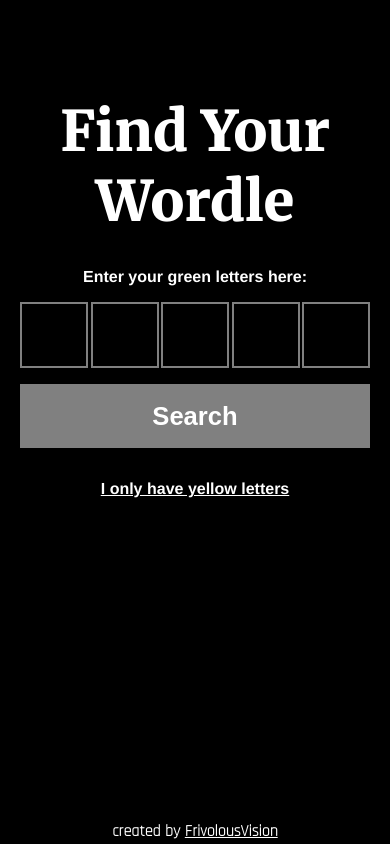
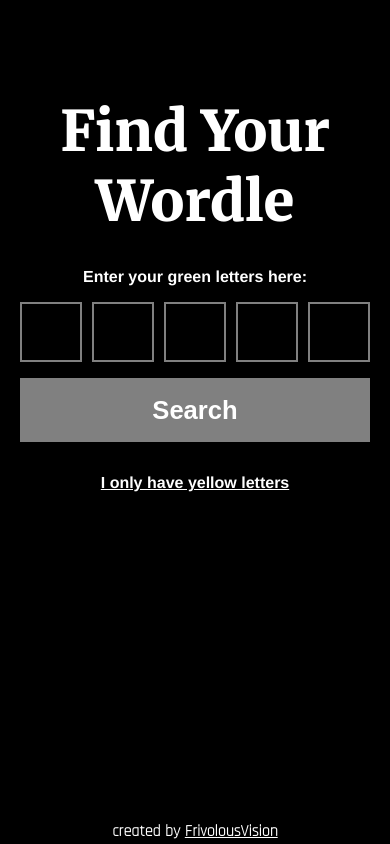
Before and after one commit to frivolousvision/find-your-wordle, a React (Create React App) app: page / in a window 390 px wide. Built offline with nearby package versions, Linux system fonts and the light colour scheme.

Commit message:
Updating some styles

```diff
--- a/src/App.css
+++ b/src/App.css
@@ -150,7 +150,7 @@
     margin: 0 auto;
   }
   input {
-    width: calc(20% - 10px);
+    width: calc(20% - 16px);
     aspect-ratio: 1;
     height: 100%;
     margin: 0;
```
